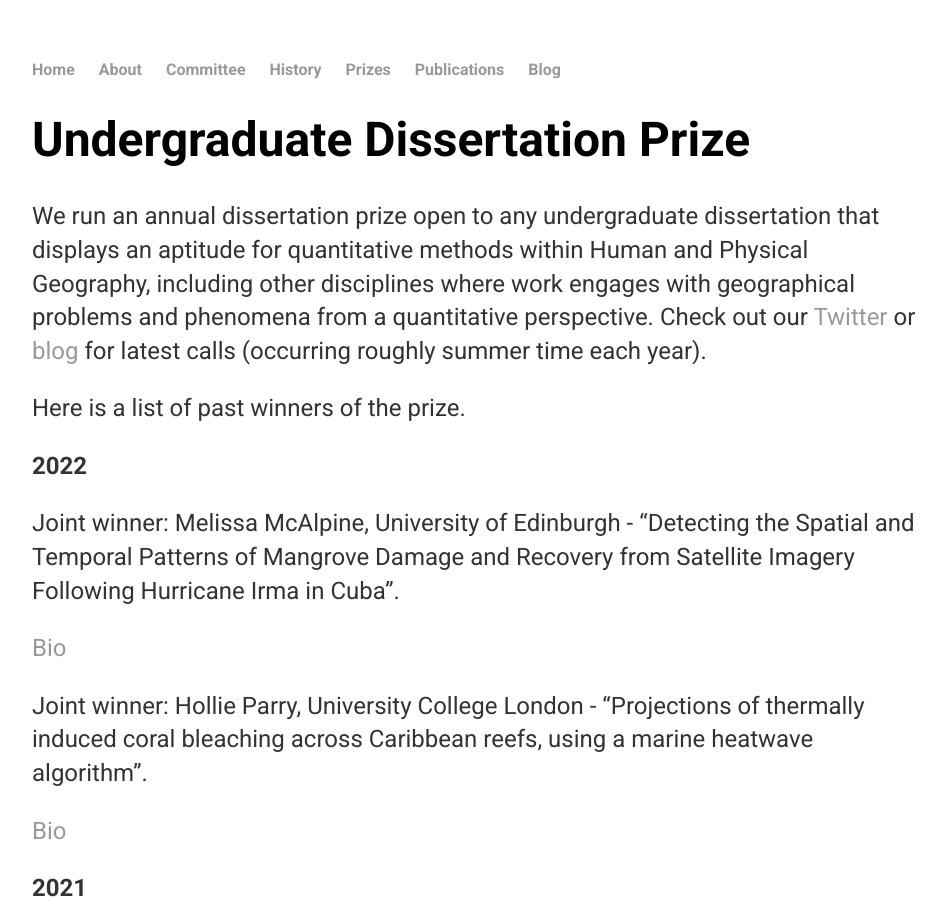
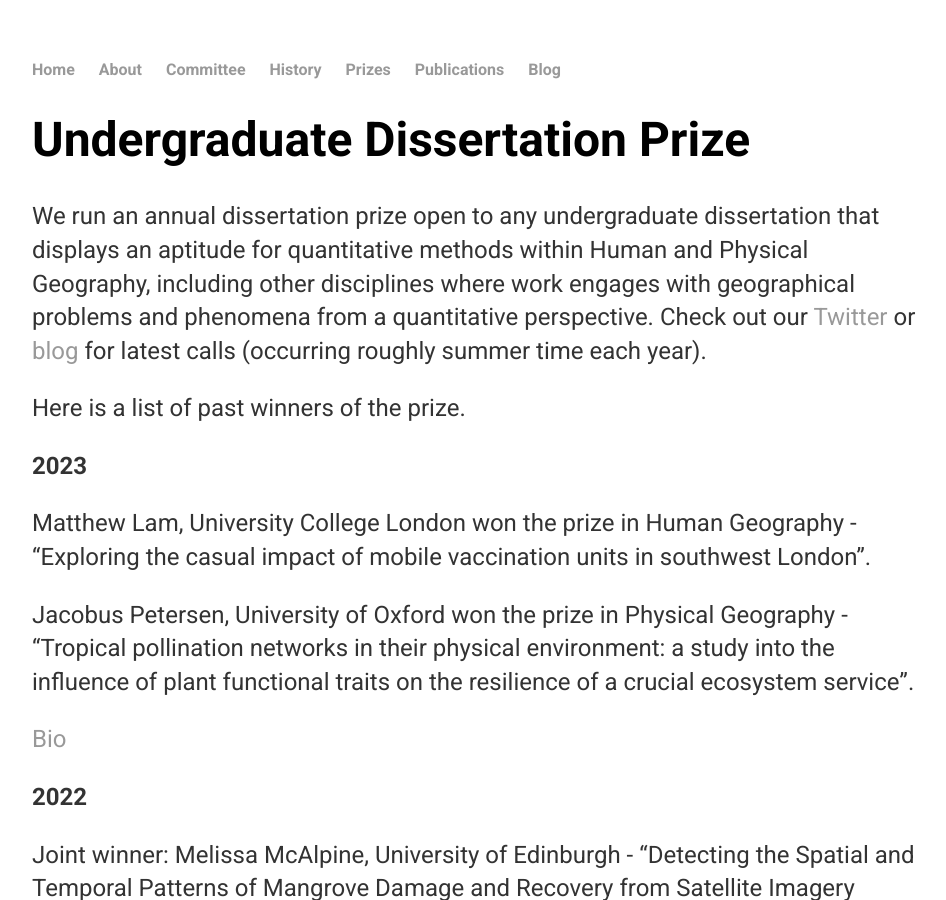
Before and after one commit to qmrg/qmrg.github.io, a Jekyll site: the page built from dissertation_prize.md, in a window 1280 px wide and 900 px high. Shown: the whole window, without its empty margins (160-1106 px from the left). Built offline with Jekyll 4.4.1, drawn with Linux system fonts in a browser that asks for light colours.

Commit message:
dissertation ug edits

```diff
--- a/dissertation_prize.md
+++ b/dissertation_prize.md
@@ -8,6 +8,16 @@ title: "Undergraduate Dissertation Prize"
 We run an annual dissertation prize open to any undergraduate dissertation that displays an aptitude for quantitative methods within Human and Physical Geography, including other disciplines where work engages with geographical problems and phenomena from a quantitative perspective. Check out our [Twitter](https://twitter.com/qmrg_rgs_ibg) or [blog](https://qmrg.github.io/blog) for latest calls (occurring roughly summer time each year).
 
 Here is a list of past winners of the prize.
+
+**2023**
+
+Matthew Lam, University College London won the prize in Human Geography - "Exploring the casual impact of mobile vaccination units in southwest London".
+
+
+Jacobus Petersen, University of Oxford won the prize in Physical Geography -  "Tropical pollination networks in their physical environment: a study into the influence of plant functional traits on the resilience of a crucial ecosystem service".
+
+[Bio](https://qmrg.github.io/blog/2023/12/11/UG_dissertation_winners)
+
 
 **2022**
 
```
Also changed, not shown: _posts/2023-12-12-UG_dissertation_winners.md (+3 -3 lines).
